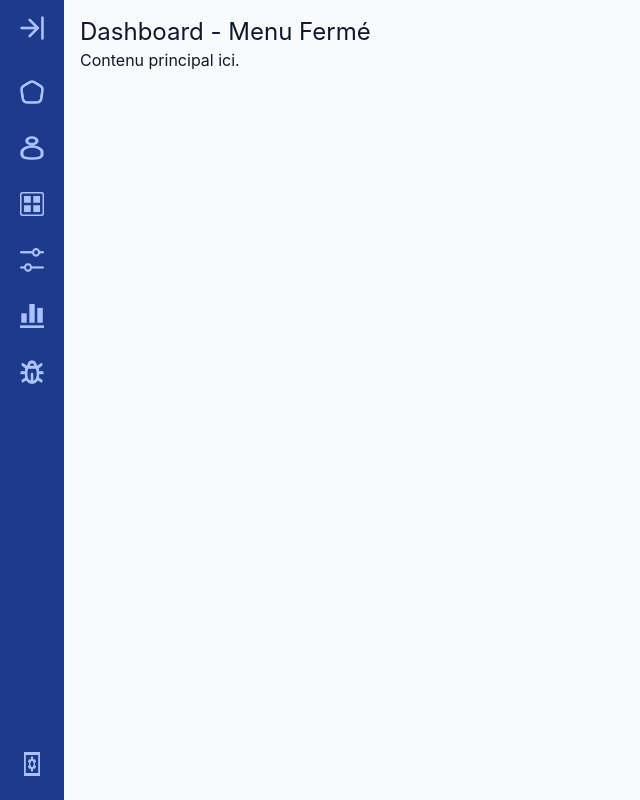
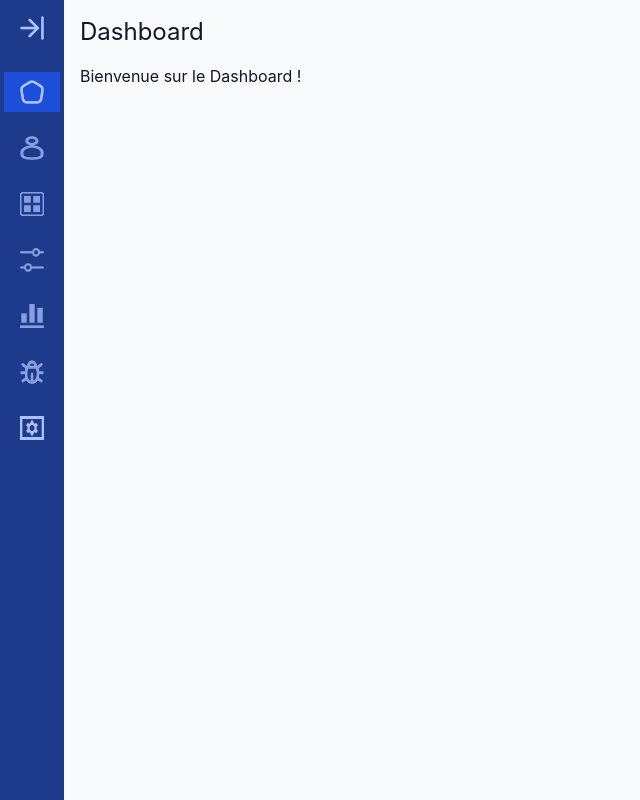
Before and after one commit to root-ibrahima/ico-card-game, a Next.js app: page /dashboard in a window 1280 px wide. Shown: the whole page, without its empty margins (0-640 px from the left). Built offline with nearby package versions, Linux system fonts and the light colour scheme; no server answers.

Commit message:
Add Users from supabase

```diff
--- a/package.json
+++ b/package.json
@@ -13,6 +13,7 @@
     "@next-auth/prisma-adapter": "^1.0.7",
     "@supabase/supabase-js": "^2.47.13",
     "@types/next-auth": "^3.13.0",
+    "@types/react-transition-group": "^4.4.12",
     "axios": "^1.7.9",
     "chart.js": "^4.4.7",
     "cors": "^2.8.5",
@@ -23,6 +24,7 @@
     "react": "^19.0.0",
     "react-chartjs-2": "^5.3.0",
     "react-dom": "^19.0.0",
+    "react-transition-group": "^4.4.5",
     "socket.io-client": "^4.8.1",
     "uuid": "^11.0.5",
     "ws": "^8.18.0"
--- a/src/app/dashboard/page.tsx
+++ b/src/app/dashboard/page.tsx
@@ -1,14 +1,14 @@
 "use client";
 
 import React from "react";
-import Sidebar from "../../components/DashboardComponents/Sidebare";
+import { Sidebare } from "../../components/DashboardComponents/Sidebare";
 
-const Home: React.FC = () => {
+const Dashboard: React.FC = () => {
   return (
     <div>
-      <Sidebar />
+      <Sidebare />
     </div>
   );
 };
 
-export default Home;
+export default Dashboard;
--- a/src/app/globals.css
+++ b/src/app/globals.css
@@ -18,3 +18,21 @@ body {
   @apply bg-background-light text-foreground-light dark:bg-background-dark dark:text-foreground-dark transition-colors duration-500;
   font-family: 'Inter', Arial, Helvetica, sans-serif;
 }
+
+.fade-enter {
+  opacity: 0;
+}
+
+.fade-enter-active {
+  opacity: 1;
+  transition: opacity 400ms;
+}
+
+.fade-exit {
+  opacity: 1;
+}
+
+.fade-exit-active {
+  opacity: 0;
+  transition: opacity 400ms;
+}
--- a/src/components/DashboardComponents/Sidebare.tsx
+++ b/src/components/DashboardComponents/Sidebare.tsx
@@ -1,7 +1,9 @@
 import React, { useState } from "react";
+import UserTable from "./UserTable"; // Import du composant utilisateurs
 
-const Sidebar: React.FC = () => {
+export const Sidebare: React.FC = () => {
   const [isOpen, setIsOpen] = useState<boolean>(false);
+  const [activeContent, setActiveContent] = useState<string>("Dashboard"); // State pour le contenu actif
 
   const menuItems = [
     { name: "Dashboard", icon: "/NavbarDashboard/Home.png" },
@@ -10,8 +12,43 @@ const Sidebar: React.FC = () => {
     { name: "Gestion des Règles", icon: "/NavbarDashboard/Gestion Regles.png" },
     { name: "Statistiques", icon: "/NavbarDashboard/Options Statistiques.png" },
     { name: "Bugs Reports", icon: "/NavbarDashboard/Options Bugs Feedback.png" },
-    { name: "Paramètres", icon: "/NavbarDashboard/Options.png" },
   ];
+
+  const renderContent = () => {
+    switch (activeContent) {
+      case "Dashboard":
+        return <p>Bienvenue sur le Dashboard !</p>;
+      case "Utilisateurs":
+        return <UserTable />; // Affiche le composant UserTable pour les utilisateurs
+      case "Gestion des cartes":
+        return (
+          <div>
+            <h2 className="text-lg font-bold">Gestion des cartes</h2>
+            <p>Gérez les cartes du jeu.</p>
+          </div>
+        );
+      case "Gestion des Règles":
+        return (
+          <div>
+            <h2 className="text-lg font-bold">Gestion des règles</h2>
+            <p>Définissez et modifiez les règles du jeu.</p>
+          </div>
+        );
+      case "Statistiques":
+        return (
+          <div>
+            <h2 className="text-lg font-bold">Statistiques</h2>
+            <p>Affichez les statistiques des joueurs et des parties.</p>
+          </div>
+        );
+      case "Bugs Reports":
+        return <p>Signalez et gérez les bugs ici.</p>;
+      case "Paramètres":
+        return <p>Paramètres du système.</p>;
+      default:
+        return <p>Sélectionnez un élément du menu.</p>;
+    }
+  };
 
   return (
     <div className="flex h-screen">
@@ -36,49 +73,49 @@ const Sidebar: React.FC = () => {
           </div>
           <nav className="mt-4">
             <ul className={`flex flex-col gap-4 ${isOpen ? "items-start pl-4" : "items-center"}`}>
-              {menuItems.slice(0, -1).map((item, index) => (
+              {menuItems.map((item, index) => (
                 <li
                   key={index}
-                  className={`flex items-center gap-4 p-2 hover:bg-blue-700 w-full ${
-                    isOpen ? "justify-start" : "justify-center"
-                  }`}
+                  onClick={() => setActiveContent(item.name)}
+                  className={`flex items-center gap-4 p-2 w-full cursor-pointer transition-opacity duration-300 ${
+                    activeContent === item.name
+                      ? "bg-blue-700 text-white opacity-100"
+                      : "hover:bg-blue-700 opacity-75"
+                  } ${isOpen ? "justify-start" : "justify-center"}`}
                 >
-                  <img
-                    src={item.icon}
-                    alt={item.name}
-                    className="h-6 w-6"
-                  />
+                  <img src={item.icon} alt={item.name} className="h-6 w-6" />
                   {isOpen && <span className="whitespace-nowrap">{item.name}</span>}
                 </li>
               ))}
-            </ul>
-          </nav>
-        </div>
-        <div
-          className={`p-4 w-full flex ${
-            isOpen ? "justify-start pl-4" : "justify-center"
+              <li>
+                <button
+                  className={`flex items-center gap-4 w-full hover:bg-blue-700 p-2 justify-center ${
+                    activeContent === "Paramètres" ? "bg-blue-700 text-white" : ""
                   }`}
+                  onClick={() => setActiveContent("Paramètres")}
                 >
-          <button className="flex items-center gap-4 p-2 w-full hover:bg-blue-700">
                   <img
                     src="/NavbarDashboard/Options.png"
-              alt="Settings"
+                    alt="Paramètres"
                     className="h-6 w-6"
                   />
                   {isOpen && <span>Paramètres</span>}
                 </button>
+              </li>
+            </ul>
+          </nav>
         </div>
       </div>
 
       {/* Main Content */}
-      <div className="flex-1 p-4">
-        <h1 className="text-2xl">
-          Dashboard - {isOpen ? "Menu Ouvert" : "Menu Fermé"}
+      <div className="flex-1 p-4 transition-all duration-300">
+        <h1 className="text-2xl transition-opacity duration-300 opacity-100">
+          {activeContent}
         </h1>
-        <p>Contenu principal ici.</p>
+        <div className="mt-4 transition-opacity duration-300 opacity-100">
+          {renderContent()}
+        </div>
       </div>
     </div>
   );
 };
-
-export default Sidebar;
--- /dev/null
+++ b/src/components/DashboardComponents/UserTable.tsx
@@ -0,0 +1,55 @@
+import React, { useEffect, useState } from "react";
+import { supabase } from "../../lib/supabaseClient";
+
+type User = {
+  id: string;
+  name: string;
+  email: string;
+  profile_picture: string;
+  status: string;
+};
+
+const UserTable: React.FC = () => {
+  const [users, setUsers] = useState<User[]>([]);
+  const [loading, setLoading] = useState<boolean>(true);
+
+  const fetchUsers = async () => {
+    setLoading(true);
+    const { data, error } = await supabase.from("users").select("*");
+    if (error) {
+      console.error("Error fetching users:", error.message);
+    } else {
+      setUsers(data || []);
+    }
+    setLoading(false);
+  };
+
+  useEffect(() => {
+    fetchUsers();
+  }, []);
+
+  if (loading) return <div>Loading users...</div>;
+
+  return (
+    <table className="min-w-full bg-white border border-gray-300">
+      <thead>
+        <tr>
+          <th className="py-2 px-4 border-b">Name</th>
+          <th className="py-2 px-4 border-b">Email</th>
+          <th className="py-2 px-4 border-b">Status</th>
+        </tr>
+      </thead>
+      <tbody>
+        {users.map((user) => (
+          <tr key={user.id}>
+            <td className="py-2 px-4 border-b">{user.name}</td>
+            <td className="py-2 px-4 border-b">{user.email}</td>
+            <td className="py-2 px-4 border-b">{user.status}</td>
+          </tr>
+        ))}
+      </tbody>
+    </table>
+  );
+};
+
+export default UserTable;
```
Also changed, not shown: src/app/types/user.ts (added, +8 -0 lines). Lines whose indentation alone changed are shown as unchanged.
